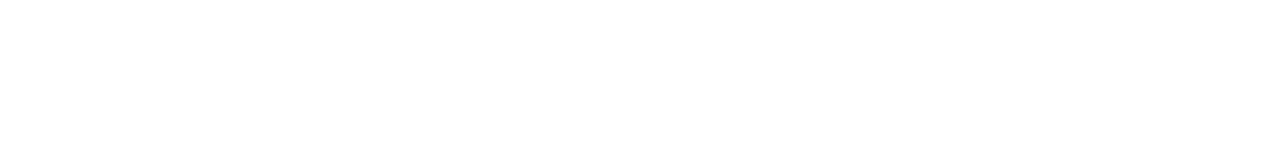
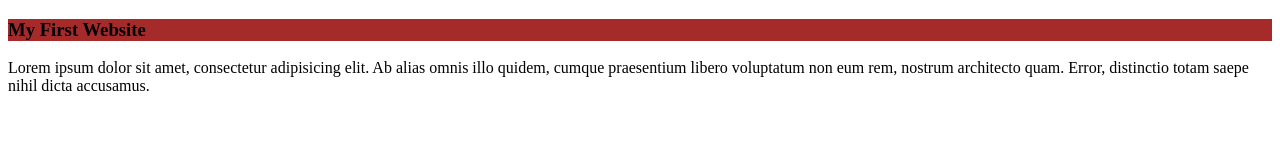
Before and after one commit to Mabu-1/my-first-github-repo, a plain HTML site: page index.html in a window 1280 px wide. Drawn offline with Linux system fonts and the light colour scheme.

Commit message:
added the first blog

```diff
--- a/index.html
+++ b/index.html
@@ -4,8 +4,12 @@
     <meta charset="UTF-8">
     <meta name="viewport" content="width=device-width, initial-scale=1.0">
     <title>My First Ever Github Repo</title>
+    <link rel="stylesheet" href="styles/styles.css">
 </head>
 <body>
-
+  <div>
+     <h3>My First Website</h3>
+     <P>Lorem ipsum dolor sit amet, consectetur adipisicing elit. Ab alias omnis illo quidem, cumque praesentium libero voluptatum non eum rem, nostrum architecto quam. Error, distinctio totam saepe nihil dicta accusamus.</P>
+  </div>
 </body>
 </html>
--- /dev/null
+++ b/styles/styles.css
@@ -0,0 +1,3 @@
+h3{
+    background-color: brown;
+}
```
